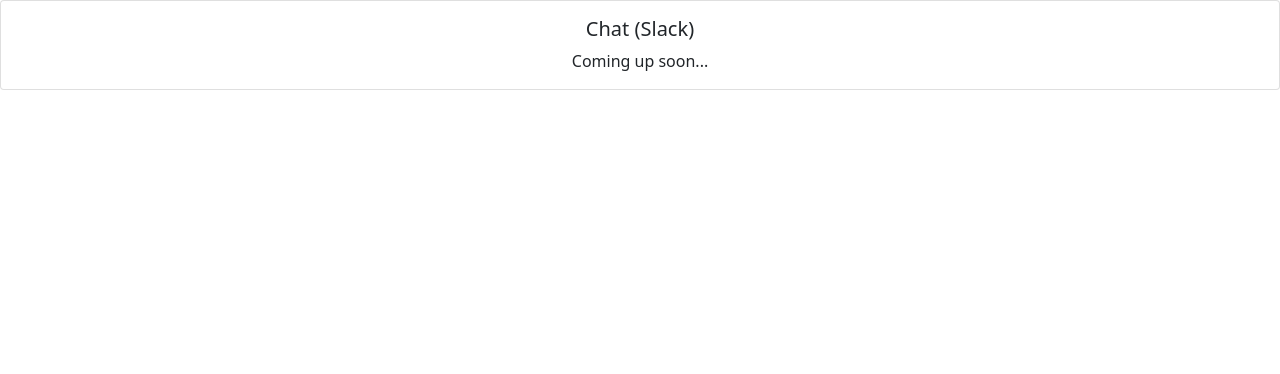
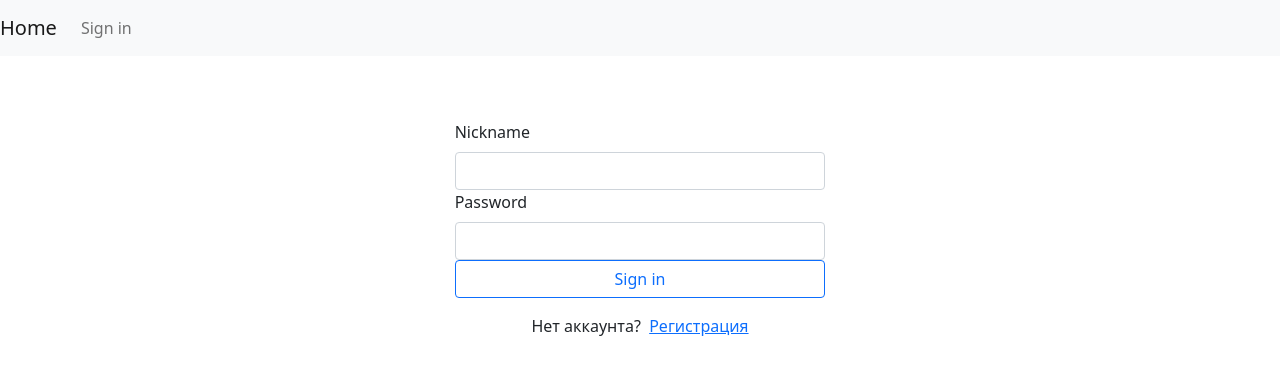
Before and after one commit to dbublikov/frontend-project-lvl4, a React app: page /login in a window 1280 px wide. Shown: the top 374 px of the page. Built offline with nearby package versions, Linux system fonts and the light colour scheme; the HTML template or start-up script is replaced by a standard one.

Commit message:
add routing, navbar and login form

```diff
--- a/src/components/App.jsx
+++ b/src/components/App.jsx
@@ -1,12 +1,35 @@
+/* eslint-disable import/no-unresolved */
+
 import React from 'react';
+import {
+  BrowserRouter as Router,
+  Switch,
+  Route,
+} from 'react-router-dom';
+import AppNavbar from './AppNavbar';
+import Home from './Home';
+import Login from './Login';
+import NotFound from './NotFound';
 
-const App = () => (
-  <div className="card text-center">
-    <div className="card-body">
-      <h5 className="card-title">Chat (Slack)</h5>
-      <p className="card-text">Coming up soon...</p>
-    </div>
-  </div>
-);
+function App() {
+  return (
+    <Router>
+      <div className="d-flex flex-column h-100">
+        <AppNavbar />
+        <Switch>
+          <Route exact path="/">
+            <Home />
+          </Route>
+          <Route path="/login">
+            <Login />
+          </Route>
+          <Route path="*">
+            <NotFound />
+          </Route>
+        </Switch>
+      </div>
+    </Router>
+  );
+}
 
 export default App;
--- /dev/null
+++ b/src/components/AppNavbar.jsx
@@ -0,0 +1,16 @@
+import React from 'react';
+import { Navbar, Nav } from 'react-bootstrap';
+import { Link } from 'react-router-dom';
+
+function AppNavbar() {
+  return (
+    <Navbar bg="light" expand="lg">
+      <Link to="/" className="mr-auto navbar-brand">Home</Link>
+      <Nav>
+        <Link to="/login" className="nav-link">Sign in</Link>
+      </Nav>
+    </Navbar>
+  );
+}
+
+export default AppNavbar;
--- /dev/null
+++ b/src/components/Home.jsx
@@ -0,0 +1,15 @@
+import React from 'react';
+import { Card } from 'react-bootstrap';
+
+function Home() {
+  return (
+    <Card className="text-center">
+      <Card.Body>
+        <Card.Title>Chat</Card.Title>
+        <Card.Text>Coming up soon...</Card.Text>
+      </Card.Body>
+    </Card>
+  );
+}
+
+export default Home;
--- /dev/null
+++ b/src/components/Login.jsx
@@ -0,0 +1,77 @@
+import React from 'react';
+import { Link } from 'react-router-dom';
+import {
+  Container,
+  Row,
+  Col,
+  Form,
+  Button,
+} from 'react-bootstrap';
+import { useFormik } from 'formik';
+
+function LoginForm() {
+  const formik = useFormik({
+    initialValues: {
+      username: '',
+      password: '',
+    },
+    onSubmit: () => {},
+  });
+
+  return (
+    <Form className="p-3" onSubmit={formik.handleSubmit}>
+      <Form.Group>
+        <Form.Label htmlFor="username">Nickname</Form.Label>
+        <Form.Control
+          name="username"
+          id="username"
+          autoComplete="username"
+          required
+          type="text"
+          onChange={formik.handleChange}
+          value={formik.values.username}
+        />
+      </Form.Group>
+      <Form.Group>
+        <Form.Label htmlFor="password">Password</Form.Label>
+        <Form.Control
+          name="password"
+          id="password"
+          autoComplete="current-password"
+          required
+          type="password"
+          onChange={formik.handleChange}
+          value={formik.values.password}
+        />
+      </Form.Group>
+      <Button
+        type="submit"
+        variant="outline-primary"
+        className="w-100 mb-3"
+      >
+        Sign in
+      </Button>
+      <div className="text-center">
+        <span>
+          Нет аккаунта?
+          &nbsp;
+          <Link to="/signup">Регистрация</Link>
+        </span>
+      </div>
+    </Form>
+  );
+}
+
+function Login() {
+  return (
+    <Container fluid>
+      <Row className="justify-content-center pt-5">
+        <Col sm={4}>
+          <LoginForm />
+        </Col>
+      </Row>
+    </Container>
+  );
+}
+
+export default Login;
--- /dev/null
+++ b/src/components/NotFound.jsx
@@ -0,0 +1,17 @@
+import React from 'react';
+import { Row, Col } from 'react-bootstrap';
+
+function NotFound() {
+  return (
+    <Row className="align-items-center h-100">
+      <Col>
+        <div className="text-center">
+          <h1>404 Not Found</h1>
+          <p>Oops! This page does not exist.</p>
+        </div>
+      </Col>
+    </Row>
+  );
+}
+
+export default NotFound;
--- a/src/index.jsx
+++ b/src/index.jsx
@@ -1,5 +1,4 @@
 // @ts-check
-
 import 'core-js/stable/index.js';
 import 'regenerator-runtime/runtime.js';
 import React from 'react';
```
Also changed, not shown: package.json (+6 -1 lines), 2 other files (tests, documents, lock files or other folders).
